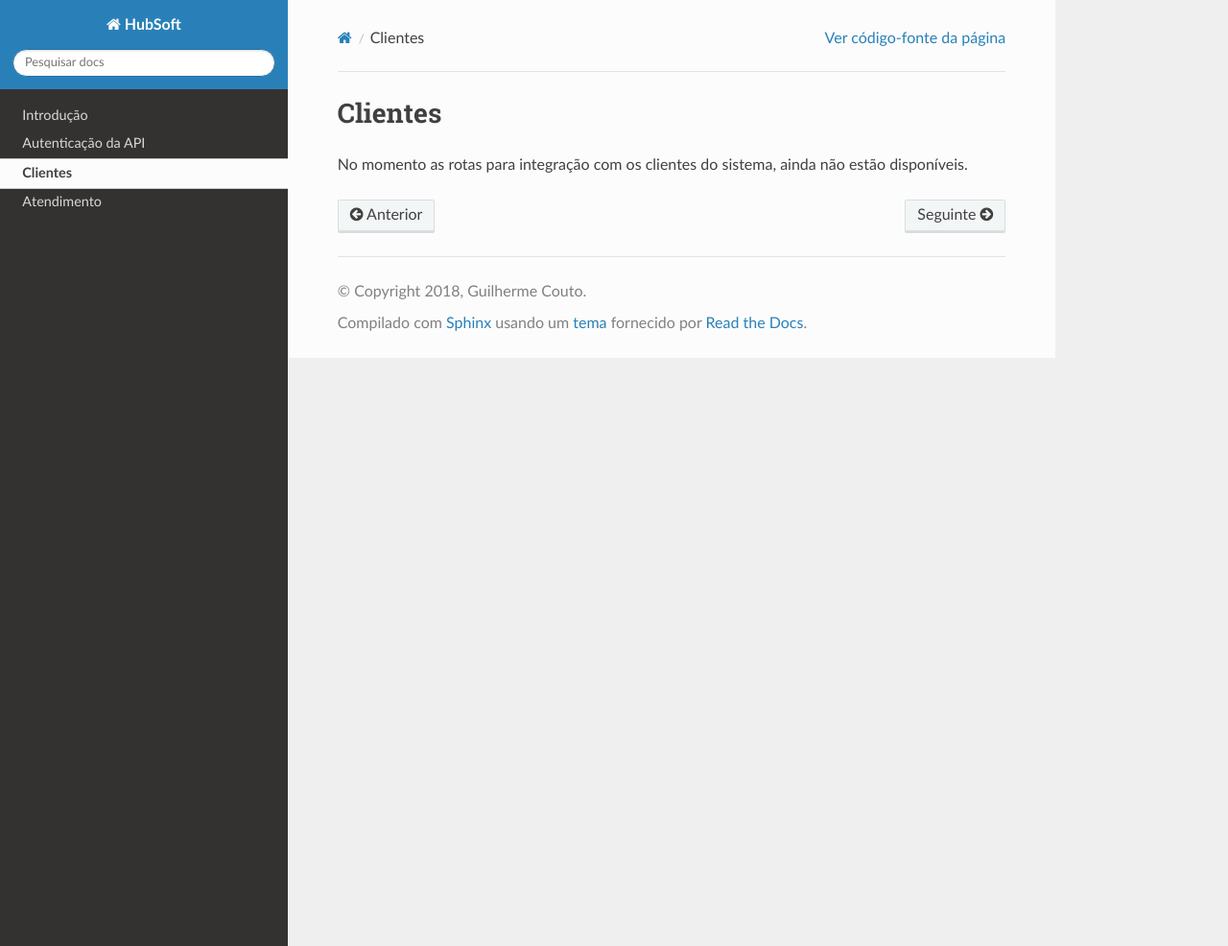
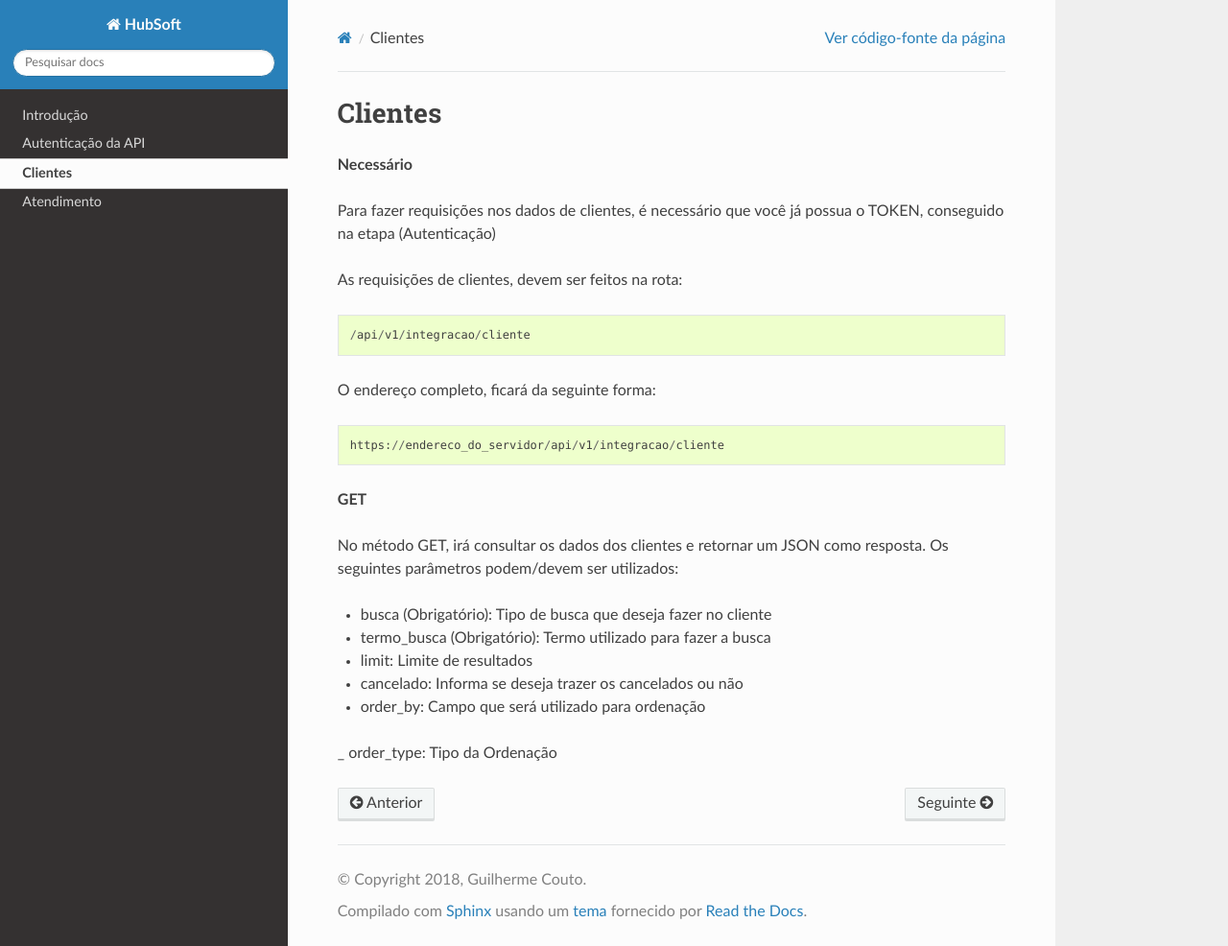
Before and after one commit to hubsoftbrasil/api, a Sphinx documentation site: the page built from docs/source/clientes.rst, in a window 1280 px wide and 986 px high. Shown: the whole window at 96% size. Built offline with Sphinx 7.4.7 and the Read the Docs theme 2.0.0, drawn with Linux system fonts in a browser that asks for light colours.

Commit message:
Continuando documentacao

```diff
--- a/docs/source/autenticacao.rst
+++ b/docs/source/autenticacao.rst
@@ -34,6 +34,7 @@ O exemplo acima, possui alguns prarâmetros, que serão explicados abaixo:
 - password: Senha do usuário
 
 O resultado da requisição da rota /oauth/token, será igual ao exemplo abaixo::
+
 	{
 		access_token:"eyJ0eXAiOiJKV1QiLCJhbGciOiJSUzI1NiIsImp0aSI6Ijg0MTM2O"
 		expires_in:2592000
--- a/docs/source/clientes.rst
+++ b/docs/source/clientes.rst
@@ -1,4 +1,26 @@
 Clientes
 ============
 
-No momento as rotas para integração com os clientes do sistema, ainda não estão disponíveis.
+**Necessário**
+
+Para fazer requisições nos dados de clientes, é necessário que você já possua o TOKEN, conseguido na etapa (Autenticação)
+
+As requisições de clientes, devem ser feitos na rota::
+
+	/api/v1/integracao/cliente
+
+O endereço completo, ficará da seguinte forma::
+
+	https://endereco_do_servidor/api/v1/integracao/cliente
+
+**GET**
+
+No método GET, irá consultar os dados dos clientes e retornar um JSON como resposta.
+Os seguintes parâmetros podem/devem ser utilizados:
+
+- busca (Obrigatório): Tipo de busca que deseja fazer no cliente
+- termo_busca (Obrigatório): Termo utilizado para fazer a busca
+- limit: Limite de resultados
+- cancelado: Informa se deseja trazer os cancelados ou não
+- order_by: Campo que será utilizado para ordenação
+_ order_type: Tipo da Ordenação
```
